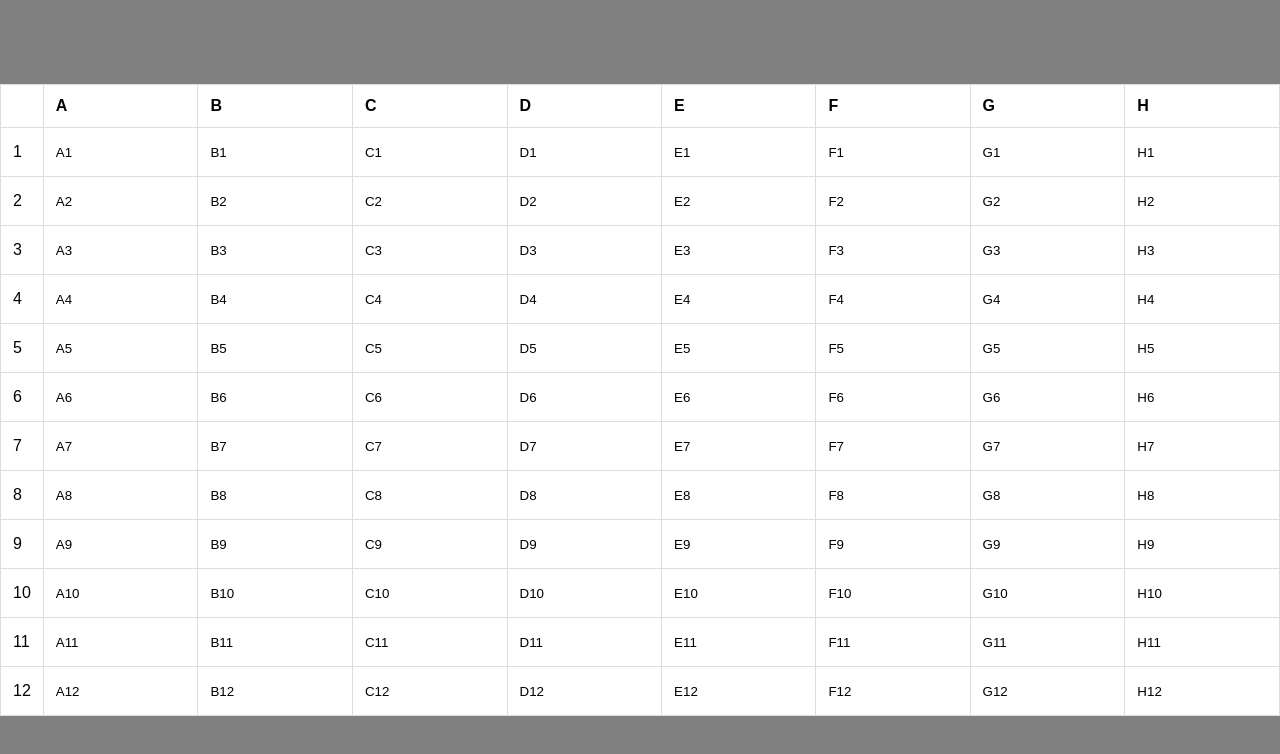
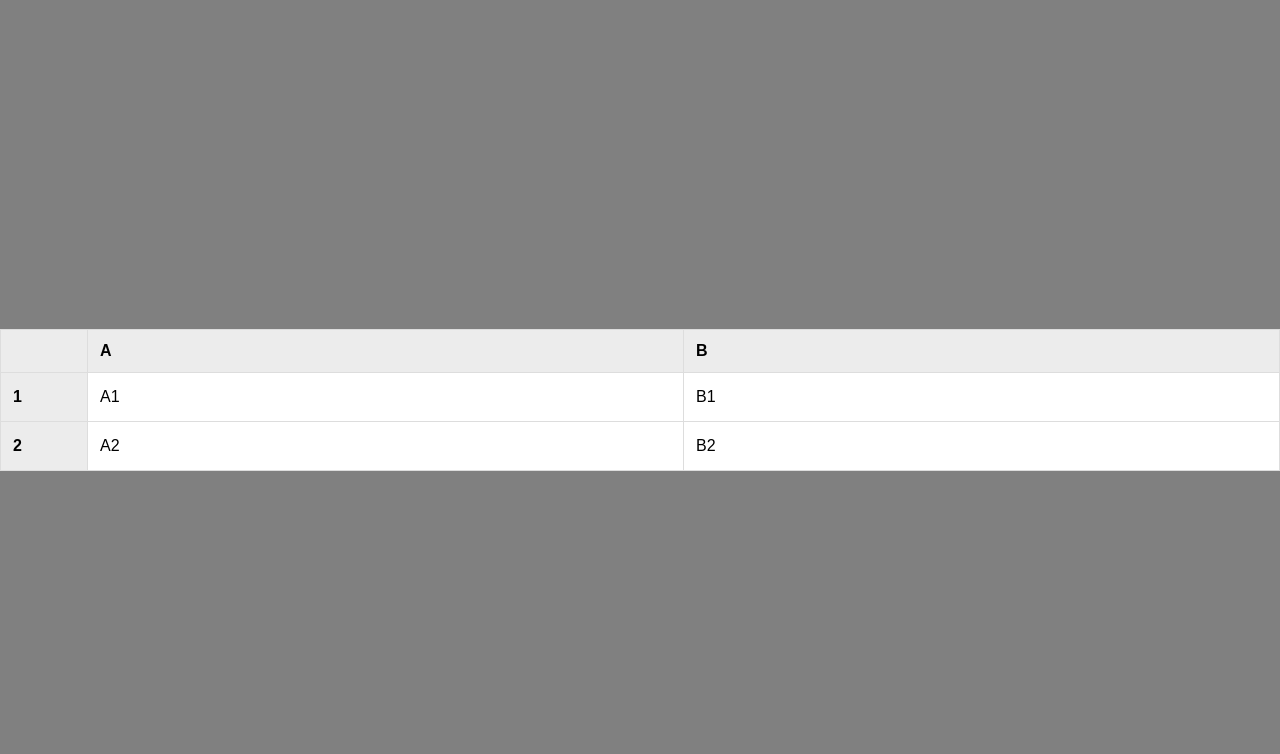
Before and after one commit to StanTheMackiar/excel-react, a React (Vite) app: page / in a window 1280 px wide. Shown: the top 754 px of the page. Built offline with nearby package versions, Linux system fonts and the light colour scheme.

Commit message:
snapshot

```diff
--- a/src/components/sheet/Sheet.css
+++ b/src/components/sheet/Sheet.css
@@ -16,6 +16,8 @@
 
 .sheet-header-cell {
   padding: 12px;
+  background-color: rgb(236, 236, 236);
+  font-weight: bold;
 }
 
 .sheet-cell {
@@ -26,6 +28,7 @@
   height: 48px;
   outline: none;
   border: none;
+  font-size: 16px;
   padding-inline: 12px;
   width: 100%;
 }
--- a/src/components/sheet/Sheet.tsx
+++ b/src/components/sheet/Sheet.tsx
@@ -5,7 +5,7 @@ import { getSheet, getSheetLetters } from '../../helpers/sheet/get-sheet';
 import { generateUUID } from '../../helpers/uuid';
 import { useSheetStore } from '../../stores/useSheetStore';
 import './Sheet.css';
-import { CellRow } from './cell/CellRow';
+import { CellRow } from './cells/CellRow';
 
 export const Sheet: FC = () => {
   const [rowsQty, colsQty, sheet, setSheet] = useSheetStore(
@@ -25,7 +25,7 @@ export const Sheet: FC = () => {
     <table className="sheet">
       <thead className="sheet-head">
         <tr className="sheet-row">
-          <th className="sheet-cell"></th>
+          <th className="sheet-header-cell"></th>
 
           {getSheetLetters(colsQty).map((name) => (
             <th className="sheet-header-cell" key={generateUUID()}>
--- a/src/components/sheet/cell/Cell.tsx
+++ b/src/components/sheet/cells/Cell.tsx
@@ -1,4 +1,4 @@
-import { FC, useState } from 'react';
+import { FC } from 'react';
 import { useSheetStore } from '../../../stores/useSheetStore';
 import { Cell as ICell } from '../../../types/cell';
 
@@ -7,17 +7,18 @@ interface Props {
 }
 
 export const Cell: FC<Props> = ({ cell }) => {
-  const [value, setValue] = useState(cell.value);
+  // const [value, setValue] = useState(cell.value);
 
   const changeSheet = useSheetStore((state) => state.onChangeCell);
 
   const onChangeCell = (value: string) => {
-    setValue(value);
+    // setValue(value);
+    changeSheet(cell, value);
   };
 
-  const handleBlur = () => {
-    changeSheet(cell, value);
-  };
+  // const handleBlur = () => {
+  //   changeSheet(cell, value);
+  // };
 
   return (
     <td className="sheet-cell" key={cell.name}>
@@ -25,8 +26,8 @@ export const Cell: FC<Props> = ({ cell }) => {
         onChange={(e) => onChangeCell(e.target.value)}
         className="sheet-input"
         type="text"
-        onBlur={handleBlur}
-        value={value}
+        // onBlur={handleBlur}
+        value={cell.value}
       />
     </td>
   );
--- a/src/components/sheet/cell/CellRow.tsx
+++ b/src/components/sheet/cells/CellRow.tsx
@@ -1,4 +1,4 @@
-import { FC } from 'react';
+import { FC, useMemo } from 'react';
 import { getSheetNumbers } from '../../../helpers/sheet/get-sheet';
 import { generateUUID } from '../../../helpers/uuid';
 import { useSheetStore } from '../../../stores/useSheetStore';
@@ -13,6 +13,7 @@ interface Props {
 export const CellRow: FC<Props> = ({ row, index }) => {
   const rowsQty = useSheetStore((state) => state.rowsQty);
 
+  const render = useMemo(() => {
     return (
       <tr className="sheet-row" key={generateUUID()}>
         <td className="sheet-header-cell">{getSheetNumbers(rowsQty)[index]}</td>
@@ -22,4 +23,7 @@ export const CellRow: FC<Props> = ({ row, index }) => {
         ))}
       </tr>
     );
+  }, []);
+
+  return render;
 };
--- a/src/stores/useSheetStore.ts
+++ b/src/stores/useSheetStore.ts
@@ -15,8 +15,8 @@ interface Actions {
 }
 
 export const defaultState: State = {
-  rowsQty: 12,
-  colsQty: 8,
+  rowsQty: 2,
+  colsQty: 2,
   sheet: [],
 };
 
```
Also changed, not shown: src/main.tsx (+6 -6 lines), src/styles/globals.css (renamed from src/index.css). Lines whose indentation alone changed are shown as unchanged.
